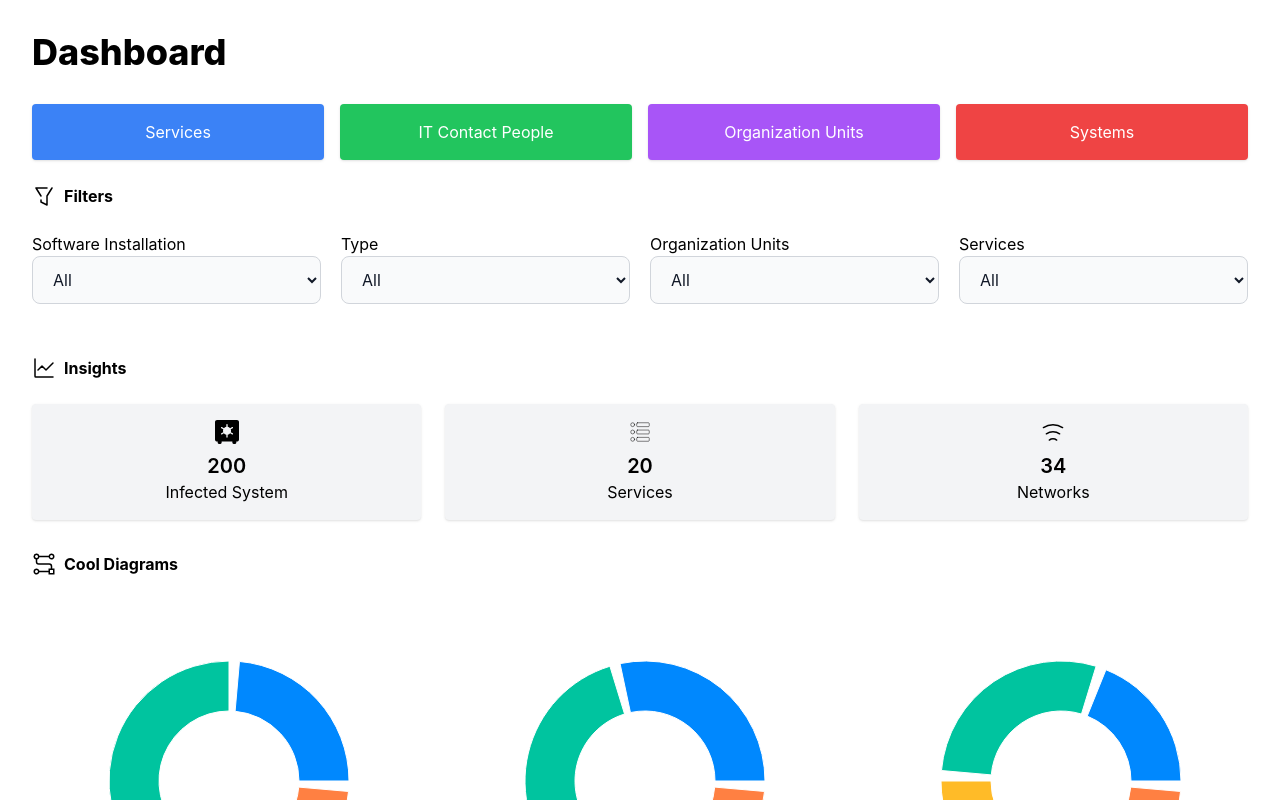
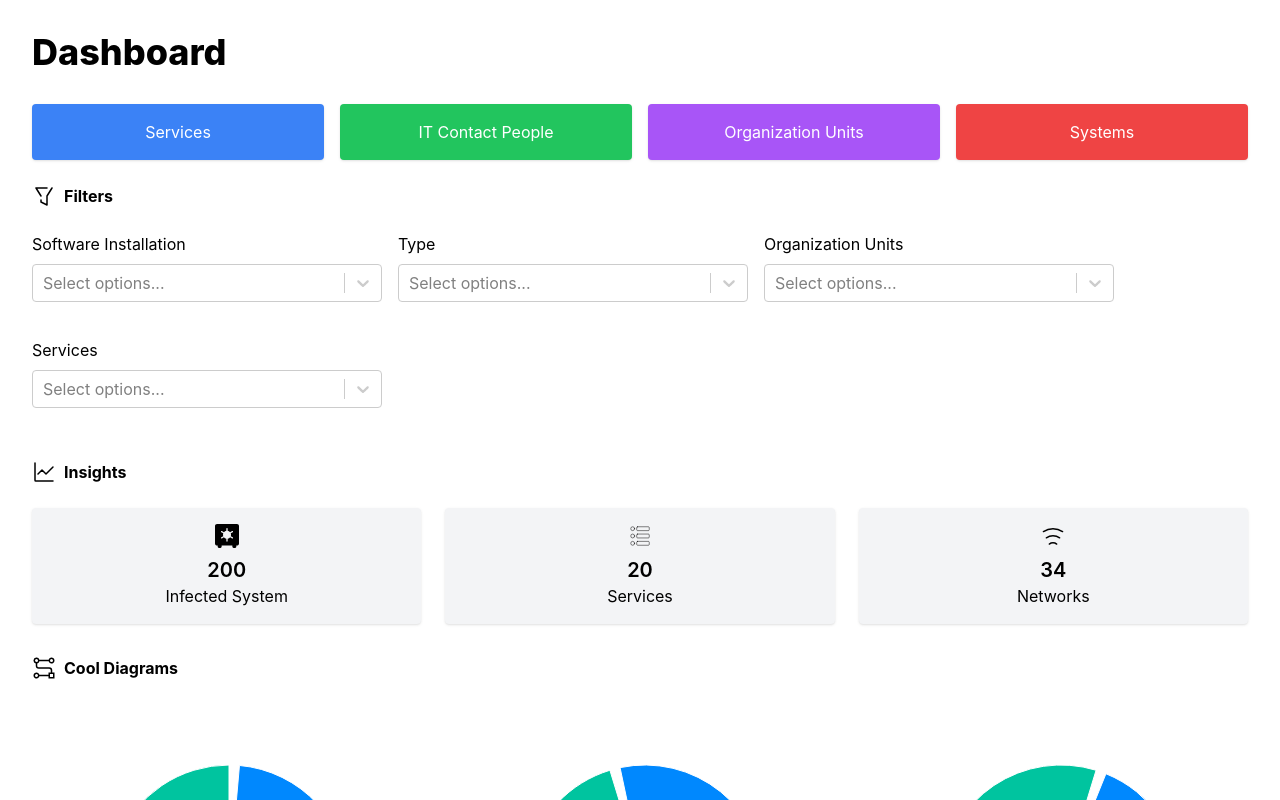
Before and after one commit to helenzhangyc/HackaTuLuWonderland, a React (Create React App) app in the folder wonderland_frontend/: page / in a window 1280 px wide. Shown: the top 800 px of the page. Built offline with nearby package versions, Linux system fonts and the light colour scheme.

Commit message:
make filter dropdown a multi-select and can also do search

```diff
--- a/wonderland_frontend/package.json
+++ b/wonderland_frontend/package.json
@@ -12,6 +12,7 @@
     "react-dom": "^18.3.1",
     "react-router-dom": "^7.0.1",
     "react-scripts": "5.0.1",
+    "react-select": "^5.8.3",
     "recharts": "^2.13.3",
     "web-vitals": "^2.1.4"
   },
--- a/wonderland_frontend/public/index.html
+++ b/wonderland_frontend/public/index.html
@@ -24,7 +24,7 @@
       work correctly both with client-side routing and a non-root public URL.
       Learn how to configure a non-root public URL by running `npm run build`.
     -->
-    <title>React App</title>
+    <title>HackaTuLuWonderland</title>
   </head>
   <body>
     <noscript>You need to enable JavaScript to run this app.</noscript>
--- a/wonderland_frontend/src/components/Filters.jsx
+++ b/wonderland_frontend/src/components/Filters.jsx
@@ -1,71 +1,77 @@
 import React, { useState } from 'react';
 import { ReactComponent as FilterIcon } from '../icons/filters.svg';
+import Select from 'react-select';
 
 function Filters() {
-  // Dropdown values (getting from database later)
-  const dropdownValues = ['Option 1', 'Option 2', 'Option 3', 'Option 4'];
+  // Dropdown options (getting from database later)
+  const dropdownOptions = [
+    { value: 'Option 1', label: 'Option 1' },
+    { value: 'Option 2', label: 'Option 2' },
+    { value: 'Option 3', label: 'Option 3' },
+    { value: 'Option 4', label: 'Option 4' },
+  ];
 
   // State for all dropdowns
   const [dropdownStates, setDropdownStates] = useState({
-    dropdown1: 'All',
-    dropdown2: 'All',
-    dropdown3: 'All',
-    dropdown4: 'All',
+    dropdown1: [],
+    dropdown2: [],
+    dropdown3: [],
+    dropdown4: [],
   });
 
   // Update handler for dropdowns
-  const handleDropdownChange = (key, value) => {
+  const handleDropdownChange = (key, selectedOptions) => {
     setDropdownStates((prevState) => ({
       ...prevState,
-      [key]: value,
+      [key]: selectedOptions,
     }));
   };
 
   // Dropdown renderer function
   const renderDropdown = (label, key) => (
-    <div key={key}
+    <div
+      key={key}
       style={{
-        justifyContent: 'center',
-        alignItems: 'center',
-         width: '350px' }}>
-      <label htmlFor={key}>{label}</label>
-      <select
-      class="block w-full px-4 py-3 text-base text-gray-900 border border-gray-300 rounded-lg bg-gray-50 focus:ring-blue-500 focus:border-blue-500 dark:bg-gray-700 dark:border-gray-600 dark:placeholder-gray-400 dark:text-white dark:focus:ring-blue-500 dark:focus:border-blue-500"
+        display: 'flex',
+        flexDirection: 'column',
+        alignItems: 'flex-start',
+        width: '350px',
+        marginBottom: '20px',
+      }}
+    >
+      <label htmlFor={key} style={{ marginBottom: '8px' }}>
+        {label}
+      </label>
+      <Select
         id={key}
+        options={dropdownOptions}
+        isMulti
+        placeholder="Select options..."
         value={dropdownStates[key]}
-        onChange={(e) => handleDropdownChange(key, e.target.value)}
-        style={{ display: 'flex',
-            justifyContent: 'center',
-            alignItems: 'center',
-             width: '100%' }}
-      >
-        <option value="All">All</option>
-        {dropdownValues.map((value, index) => (
-          <option key={index} value={value}>
-            {value}
-          </option>
-        ))}
-      </select>
+        onChange={(selectedOptions) => handleDropdownChange(key, selectedOptions)}
+        styles={{
+          container: (provided) => ({
+            ...provided,
+            width: '100%',
+          }),
+        }}
+      />
     </div>
   );
-
 
   return (
     <div>
       <div className="flex items-center space-x-2">
         <FilterIcon className="h-6 w-6 text-gray-500" />
-  <div><b>Filters</b></div>
+        <div>
+          <b>Filters</b>
         </div>
-<br/>
-      <div className="flex gap-4 mb-8">
-
-        <div class="relative inline-block text-left" style={{ display: 'flex', alignItems: 'center', justifyContent: 'center', width: '100%', gap: '20px', marginBottom: '20px' }}>
-
-
+      </div>
+      <br />
+      <div className="flex flex-wrap gap-4 mb-8">
         {['Software Installation', 'Type', 'Organization Units', 'Services'].map((label, index) =>
           renderDropdown(label, `dropdown${index + 1}`)
         )}
-    </div>
       </div>
     </div>
   );
```
Also changed, not shown: 1 other file (tests, documents, lock files or other folders). Lines whose indentation alone changed are shown as unchanged.
